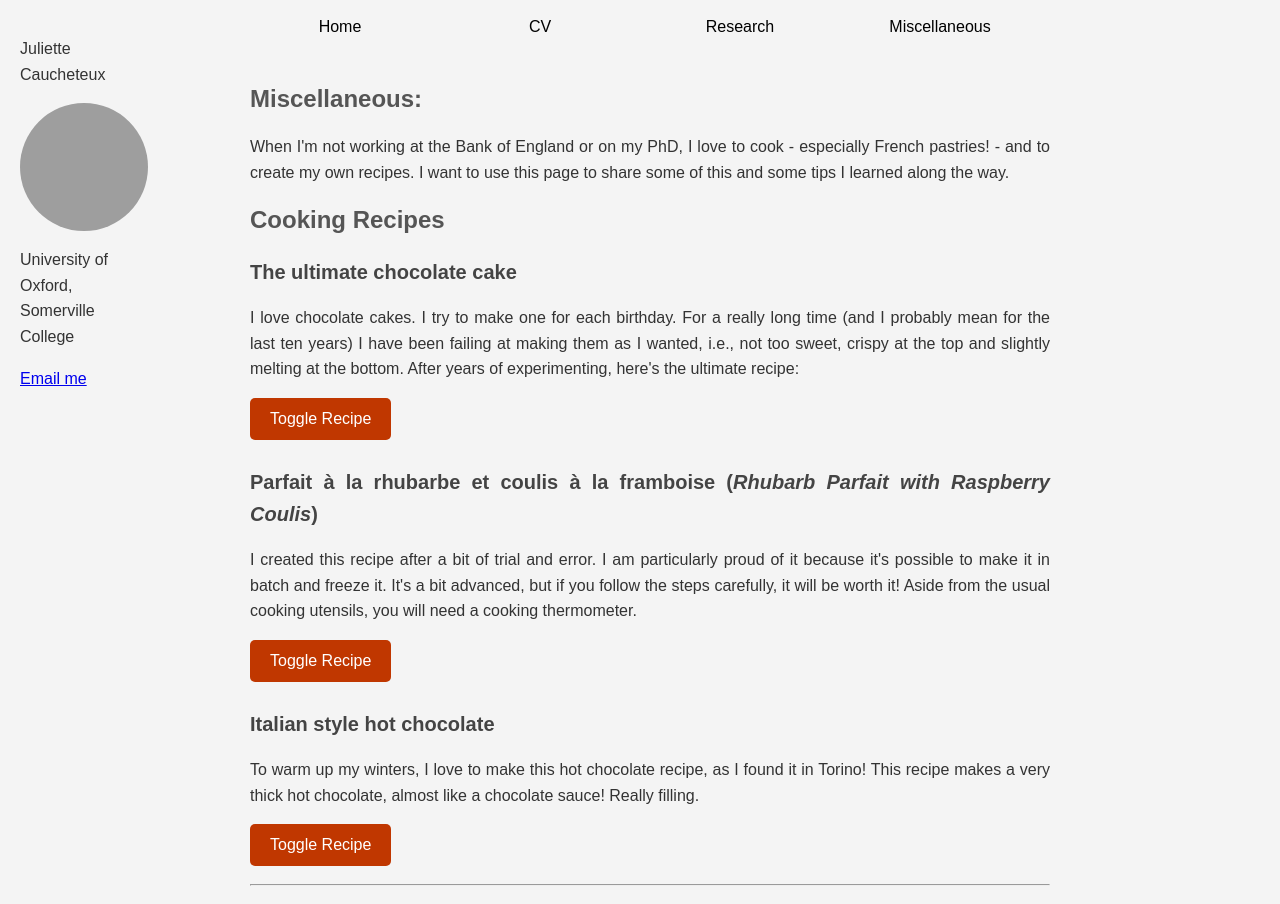
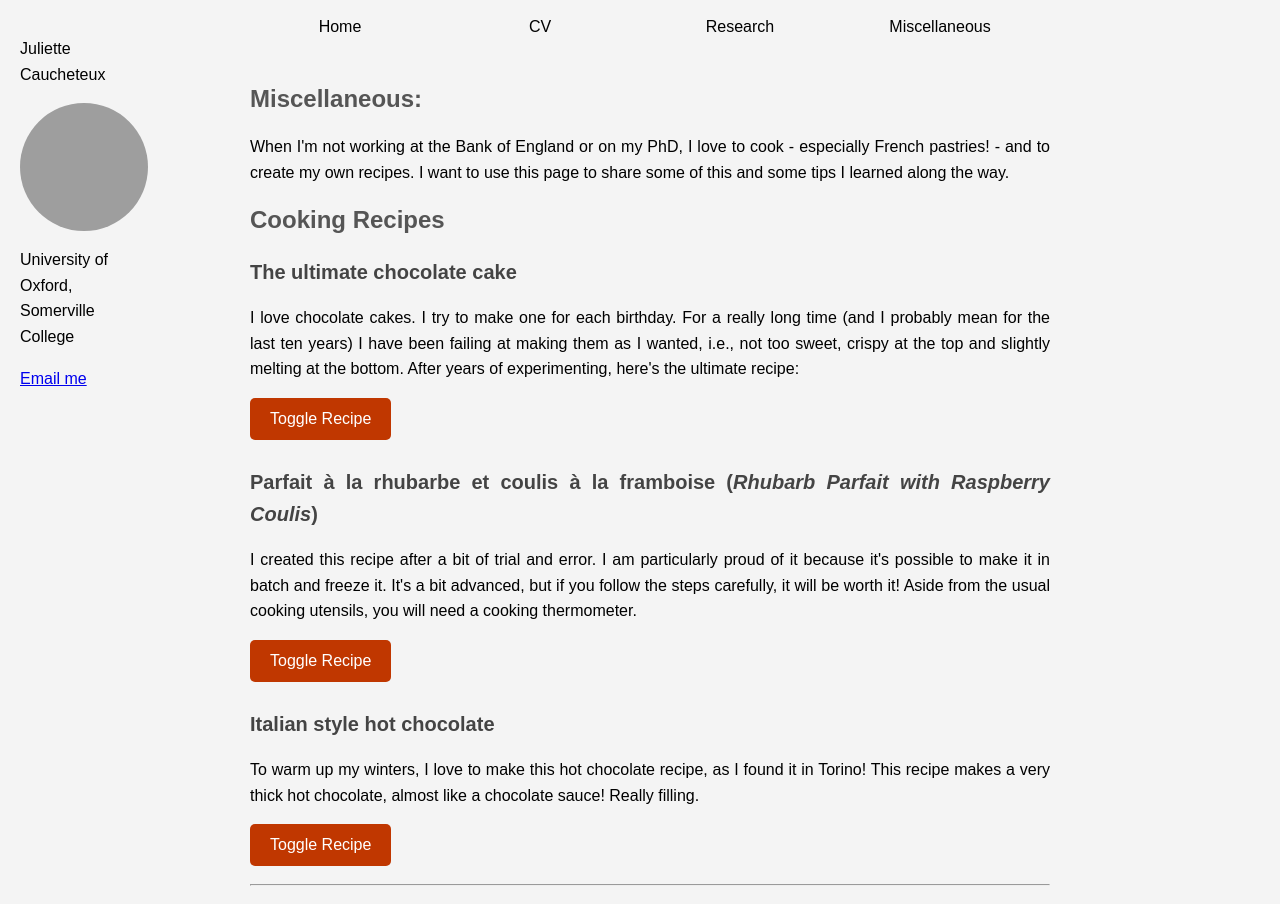
Before and after one commit to JulietteCx/juliettecx.github.io, a Jekyll site: the page built from _pages/miscellaneous.html, in a window 1280 px wide. Built offline with Jekyll 4.4.1, drawn with Linux system fonts in a browser that asks for light colours; grey boxes are pictures that could not be loaded.

Commit message:
Update miscellaneous.html
Black colour

```diff
--- a/_pages/miscellaneous.html
+++ b/_pages/miscellaneous.html
@@ -23,7 +23,7 @@ author_profile: true
             margin: 0;
             padding: 0;
             background-color: #f4f4f4;
-            color: #333;
+            color: black;
         }
         .container {
               width: 40%; /* NEW: 40% of the screen width (2nd to 4th part) */
```
